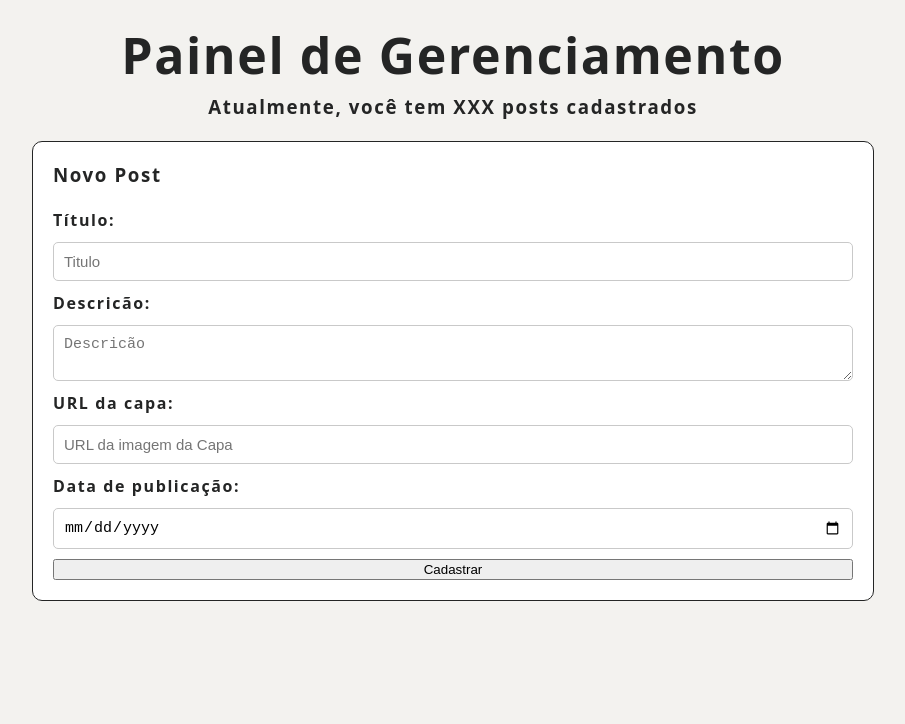
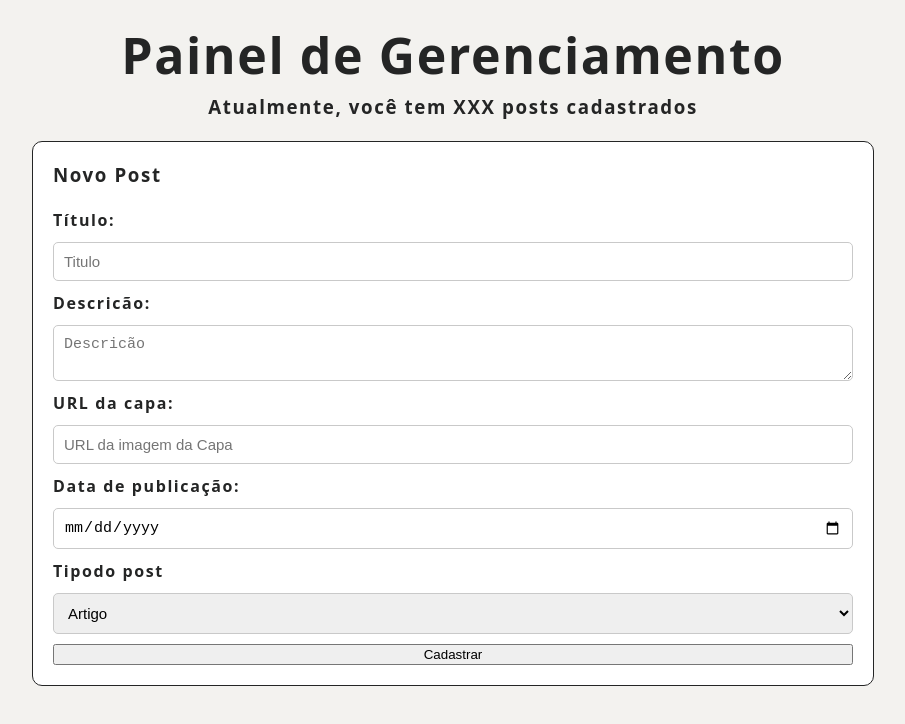
Before and after one commit to alexritzmann/Curso-FuturoDev-FrontEnd, a React (Vite) app in the folder Trello/M02S09/meu-app-react/: page / in a window 1280 px wide. Shown: the top 724 px of the page, without its empty margins (187-1092 px from the left). Built offline with nearby package versions, Linux system fonts and the light colour scheme.

Commit message:
M02S09 Ex4

```diff
--- a/Trello/M02S09/meu-app-react/src/components/form/Form.css
+++ b/Trello/M02S09/meu-app-react/src/components/form/Form.css
@@ -53,3 +53,31 @@
     font-size: 15px;
     font-weight: 500;
 }
+
+.container-form > form > select{
+    border: #c9c9c9 1px solid;
+    border-radius: 5px;
+    padding: 10px;
+    font-size: 15px;
+    font-weight: 500;
+}
+
+.container-form > form > select:hover{
+    border: #242525 1px solid;
+    border-radius: 5px;
+    padding: 11px;
+    font-size: 15px;
+    font-weight: 500;
+}
+
+.container-form > form > select > option{
+    padding: 10px;
+    font-size: 15px;
+    font-weight: 500;
+}
+
+.container-form > form > select > option:hover{
+    padding: 11px;
+    font-size: 15px;
+    font-weight: 500;
+}
--- a/Trello/M02S09/meu-app-react/src/components/form/Form.jsx
+++ b/Trello/M02S09/meu-app-react/src/components/form/Form.jsx
@@ -9,6 +9,7 @@ function Form(){
     const [postDescription, setPostDescription] = useState('')
     const [postURLCover, setPostURLCover] = useState('')
     const [postDate, setPostDate] = useState('')
+    const [postType, setPostType] = useState('')
 
     function savePost(event){
         event.preventDefault()
@@ -17,6 +18,7 @@ function Form(){
         setPostDescription('')
         setPostURLCover('')
         setPostDate('')
+        setPostType('')
     }
 
     return (
@@ -36,6 +38,14 @@ function Form(){
                 <label htmlFor='postDate'>Data de publicação:</label>
                 <input type="date" id="postDate" value={postDate} onChange={(event) => setPostDate(event.target.value)} />
 
+                <label htmlFor='postType'>Tipodo post</label>
+                <select id="postType" value={postType} onChange={(event) => setPostType(event.target.value)}>
+                    <option value="Artigo">Artigo</option>
+                    <option value="Noticia">Notícia</option>
+                    <option value="Tutorial">Tutorial</option>
+                    <option value="Entrevista">Entrevista</option>
+                </select>
+
                 <button type='submit'>Cadastrar</button>
             </form>
         </div>
```
